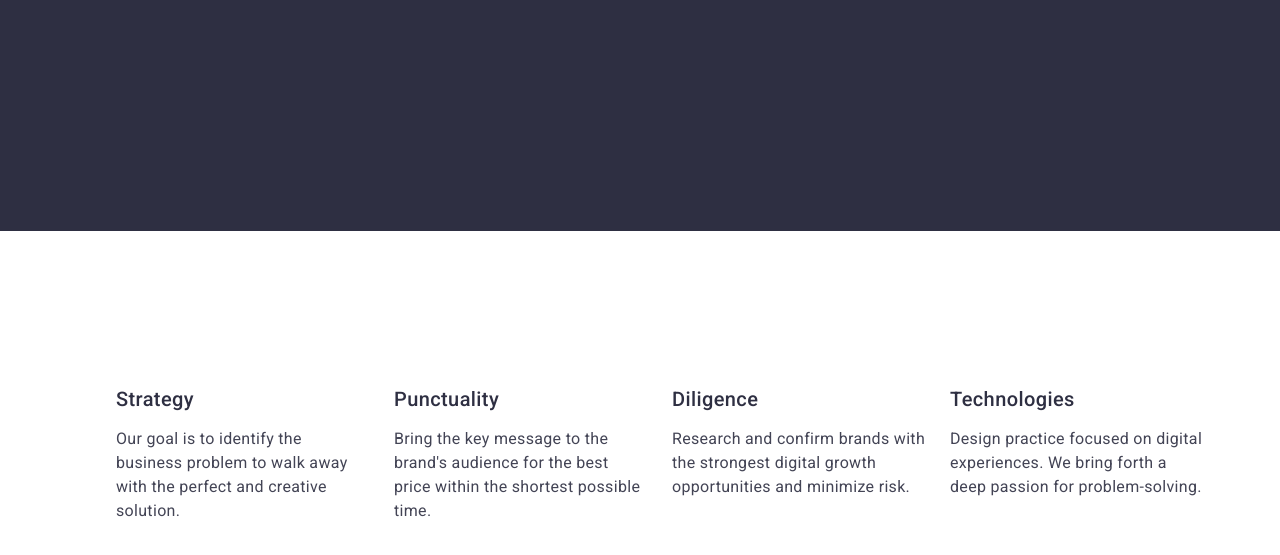
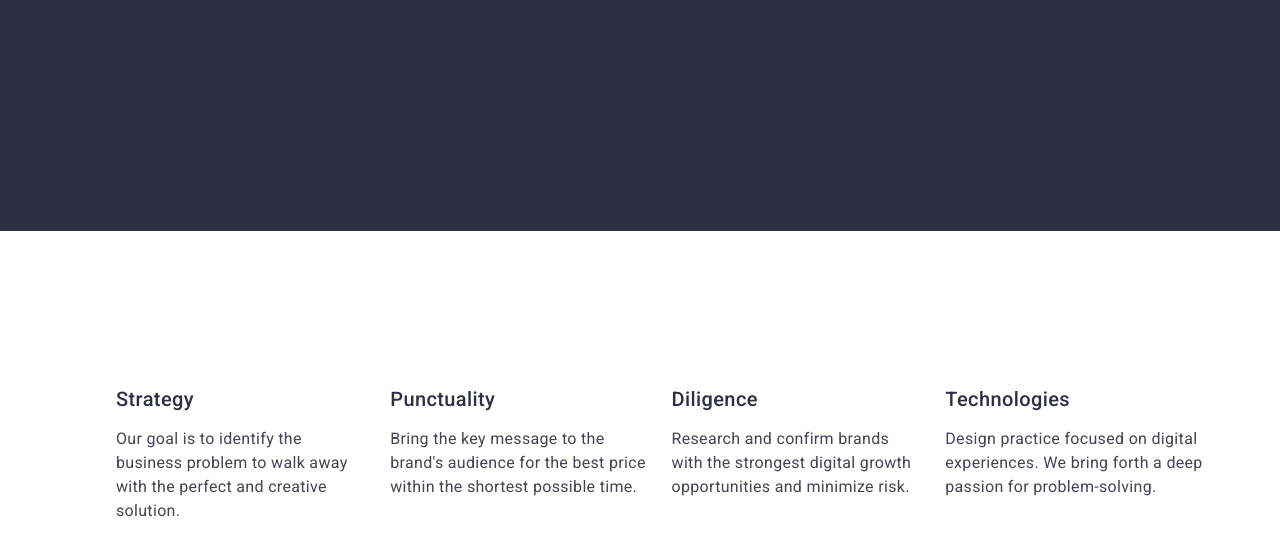
Before and after one commit to luxqxqm/goit-markup-hw-03, a plain HTML site: page index.html in a window 1280 px wide. Shown: the part 415-970 px from the top of the page. Drawn offline with nearby package versions, Linux system fonts and the light colour scheme.

Commit message:
edit /css

```diff
--- a/css/styles.css
+++ b/css/styles.css
@@ -266,6 +266,7 @@ img{
     letter-spacing: 0.02em;
     color: #2e2f42;
     margin-bottom: 8px;
+    width: calc((100% - 72px) / 4);
 }
 
 .portfolio-li{
@@ -304,10 +305,6 @@ img{
 
 }
 
-.section-text-li{
-    width: calc((100% - 72px) / 4);
-}
-
 .our-team-list{
     display: flex;
     gap: 24px;
```
